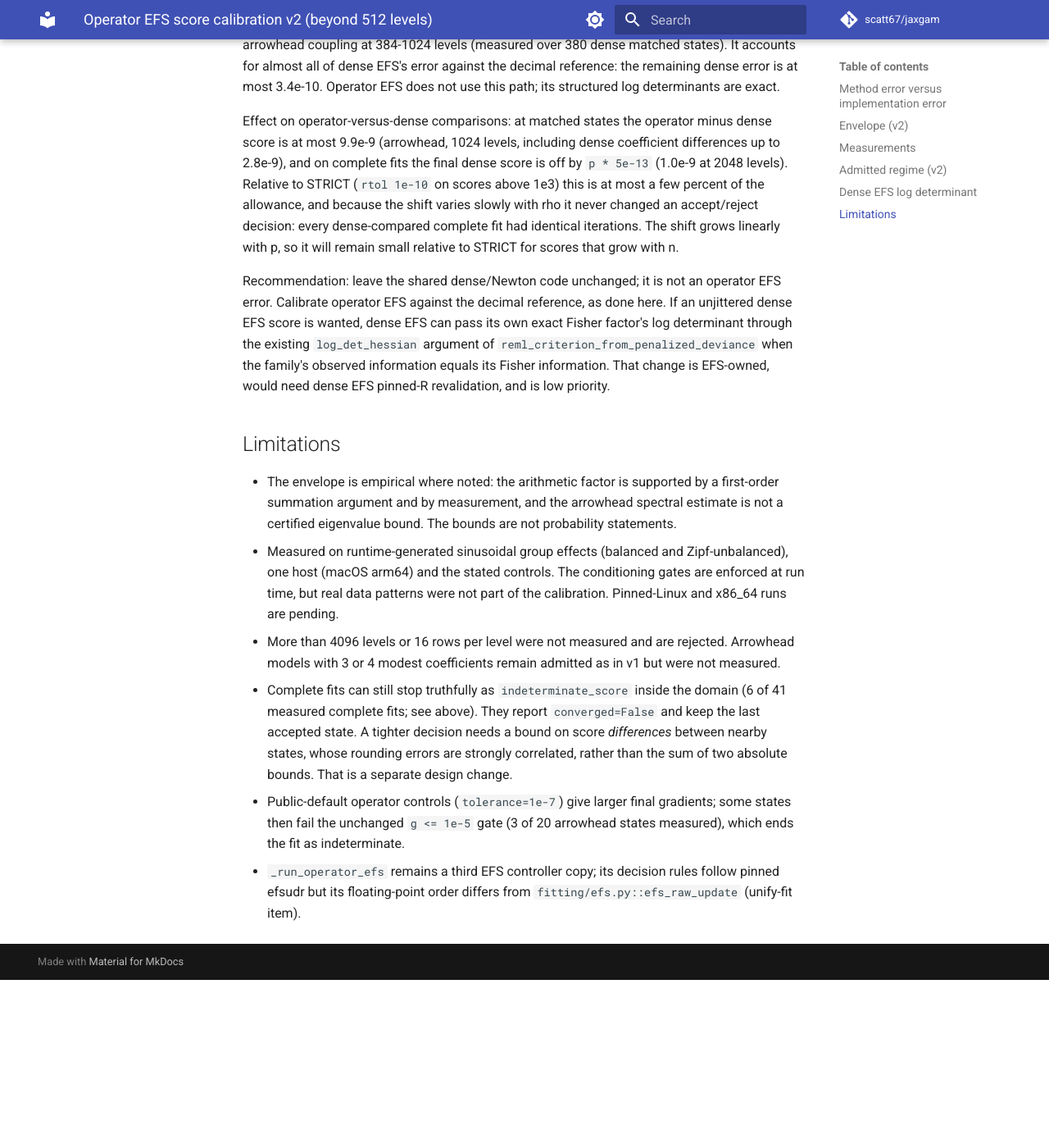
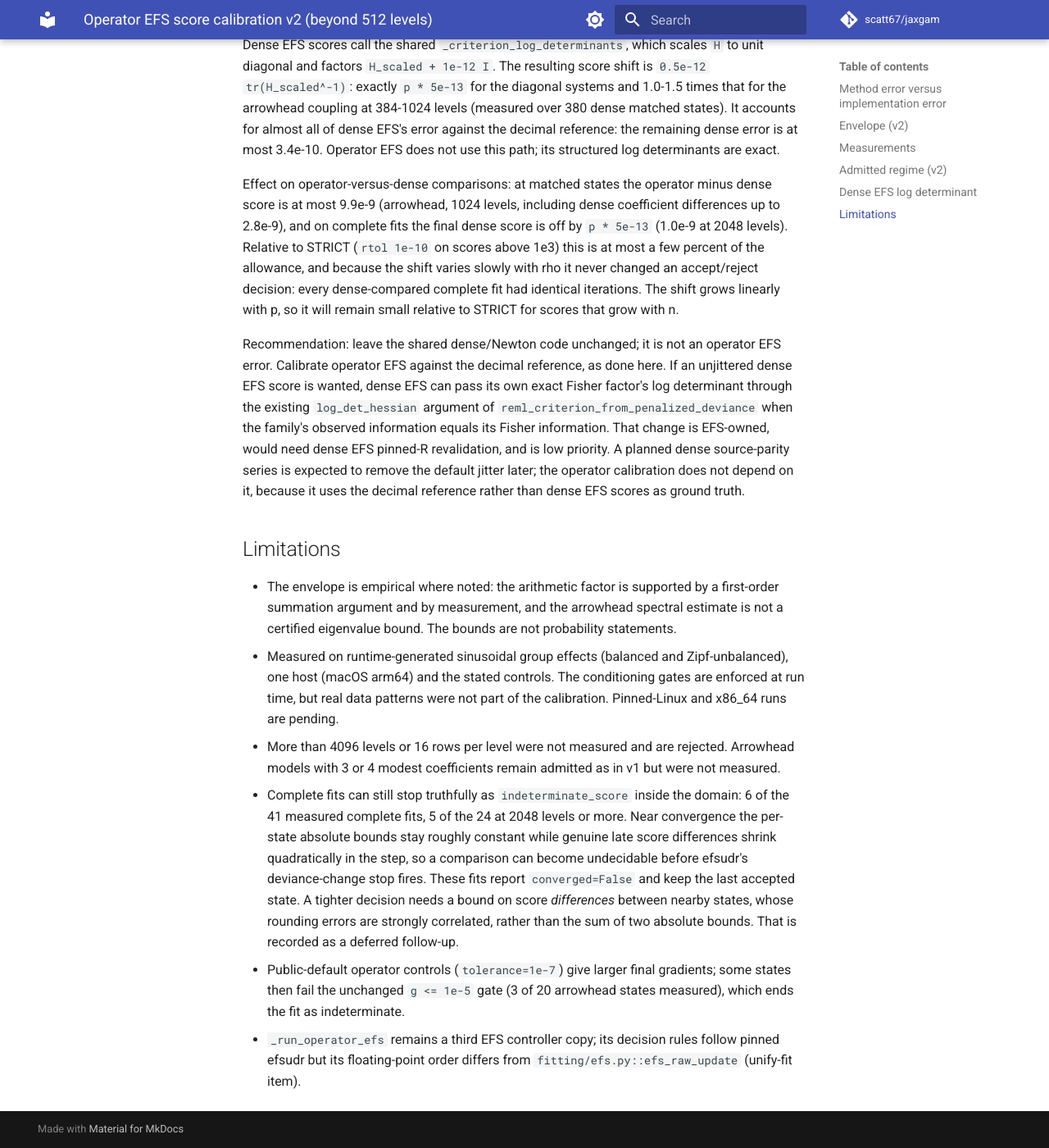
Before and after one commit to scatt67/jaxgam, an MkDocs documentation site: the page built from docs/scale_jaxgam/efs6_operator_calibration.md, in a window 1280 px wide and 1400 px high, scrolled down 8110 px. Shown: the whole window at 82% size. Built offline with MkDocs 1.6.1 and Material for MkDocs 9.7.7, drawn with Linux system fonts in a browser that asks for light colours; comment, search, counter and statistics services are not loaded; before the commit the page ends 9305 px from its top, so only the background shows below that; some of the changed text lies outside the part shown.

Commit message:
[docs] scale_jaxgam: record operator EFS calibration v2 review decisions
State why the Gaussian coefficient-term change made after the held-out
signal is accepted (theoretical beta-independence of log|H| and a fresh
held-out re-validation: 52 states, maximum error/bound 1.5e-6), the
measured indeterminate-stop rate (6 of 41 complete fits; 5 of 24 at 2048
levels or more) and its cause, that difference-based bounds are a deferred
follow-up, and that a later dense source-parity series may remove the
dense jitter without affecting this calibration.

Co-Authored-By: Claude Opus 5.5 (1M context) <noreply@anthropic.com>

```diff
--- a/docs/scale_jaxgam/efs6_operator_calibration.md
+++ b/docs/scale_jaxgam/efs6_operator_calibration.md
@@ -78,9 +78,12 @@ Three terms changed from v1:
   changes the score by at most `p g^2 / (8 floor phi)`; v1's extra first-order
   part `p g / (floor phi)` was not needed. It was removed after the held-out
   complete fits showed it could dominate the comparison radius (1.4e-5 at
-  3000 levels). Against every recorded Gaussian state the measured
-  coefficient-induced error is at most 0.086 of the new term (theory: 1/8),
-  and a fresh Gaussian held-out set was run after the change.
+  3000 levels). Two facts support the change despite that timing: it has a
+  theoretical basis (the beta-independence of `log|H|` above), and it was
+  re-validated on a fresh Gaussian held-out set run afterwards (52 states,
+  maximum error/bound 1.5e-6). Against every recorded Gaussian state the
+  measured coefficient-induced error is at most 0.086 of the new term
+  (theory: 1/8).
 
 The indexed Poisson coefficient term is unchanged: each
 `d log H_gg / d beta_g` is at most one, so the first-order change is a quarter
@@ -173,8 +176,10 @@ every field agrees within STRICT. Across all complete-fit audits, which
 include every evaluated trial, no state's total error exceeded its bound. The
 largest error/bound ratio was 1e-4 (indexed Poisson, 1536 levels).
 
-Six fits (3 of 18 calibration fits at 2048-4096 levels, 3 of 11 held-out
-fits) stopped as `indeterminate_score`. In each, the undecided comparison was
+Six of the 41 measured complete fits stopped as `indeterminate_score`: 5 of
+the 24 fits at 2048 levels or more, and one held-out Gaussian fit at 1300
+levels (3 of 18 calibration fits at 2048-4096 levels, 3 of 11 held-out
+fits). In each, the undecided comparison was
 a genuine score difference smaller than the sum of two bounds; the decimal
 reference confirms both scores to about 1e-12:
 
@@ -272,7 +277,10 @@ done here. If an unjittered dense EFS score is wanted, dense EFS can pass its
 own exact Fisher factor's log determinant through the existing
 `log_det_hessian` argument of `reml_criterion_from_penalized_deviance` when the
 family's observed information equals its Fisher information. That change is
-EFS-owned, would need dense EFS pinned-R revalidation, and is low priority.
+EFS-owned, would need dense EFS pinned-R revalidation, and is low priority. A
+planned dense source-parity series is expected to remove the default jitter
+later; the operator calibration does not depend on it, because it uses the
+decimal reference rather than dense EFS scores as ground truth.
 
 ## Limitations
 
@@ -288,11 +296,15 @@ EFS-owned, would need dense EFS pinned-R revalidation, and is low priority.
   rejected. Arrowhead models with 3 or 4 modest coefficients remain admitted
   as in v1 but were not measured.
 * Complete fits can still stop truthfully as `indeterminate_score` inside
-  the domain (6 of 41 measured complete fits; see above). They report
-  `converged=False` and keep the last accepted state. A tighter decision
-  needs a bound on score *differences* between nearby states, whose rounding
-  errors are strongly correlated, rather than the sum of two absolute bounds.
-  That is a separate design change.
+  the domain: 6 of the 41 measured complete fits, 5 of the 24 at 2048 levels
+  or more. Near convergence the per-state absolute bounds stay roughly
+  constant while genuine late score differences shrink quadratically in the
+  step, so a comparison can become undecidable before efsudr's
+  deviance-change stop fires. These fits report `converged=False` and keep
+  the last accepted state. A tighter decision needs a bound on score
+  *differences* between nearby states, whose rounding errors are strongly
+  correlated, rather than the sum of two absolute bounds. That is recorded as
+  a deferred follow-up.
 * Public-default operator controls (`tolerance=1e-7`) give larger final
   gradients; some states then fail the unchanged `g <= 1e-5` gate (3 of 20
   arrowhead states measured), which ends the fit as indeterminate.
```
